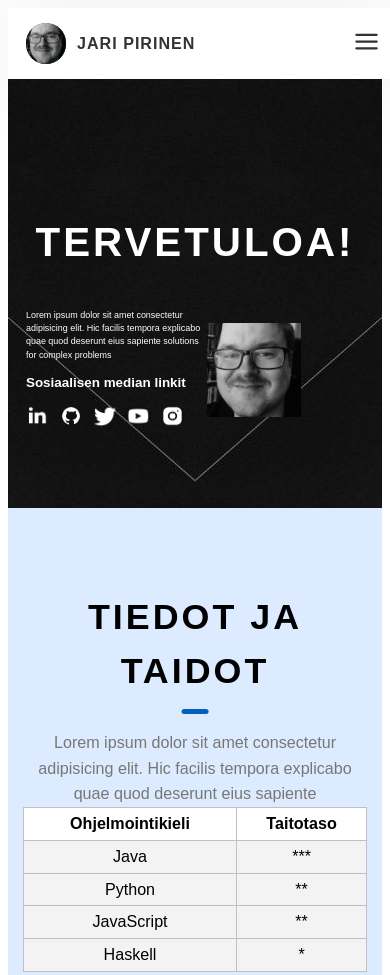
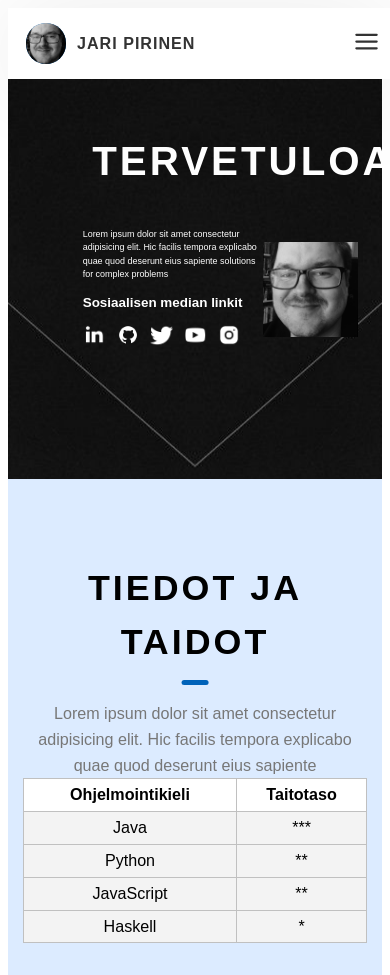
Before and after one commit to Japi1984/wmk, a website: page index.html in a window 390 px wide. Shown: the top 975 px of the page. Drawn offline with Linux system fonts and the light colour scheme; files whose address does not match are found by name.

Commit message:
Update style.css

```diff
--- a/style.css
+++ b/style.css
@@ -223,7 +223,7 @@ textarea {
     width: 92%; }
     @media only screen and (max-width: 37.5em) {
       .home-hero__content {
-        padding: 19rem 0 13rem 0;
+        padding: 10rem 0 13rem 8rem;
         margin: auto;
         position: static;
         transform: translate(0, 0); } }
```
